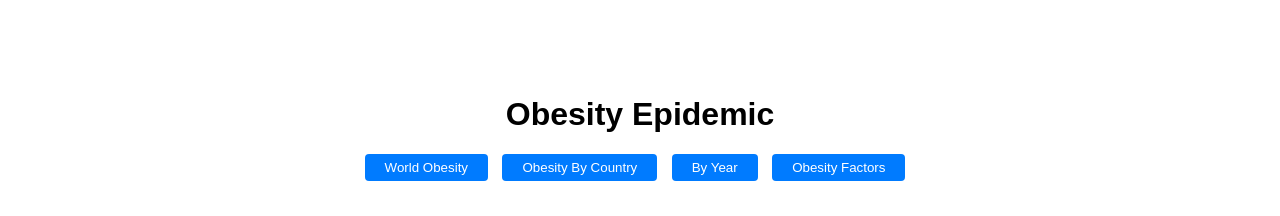
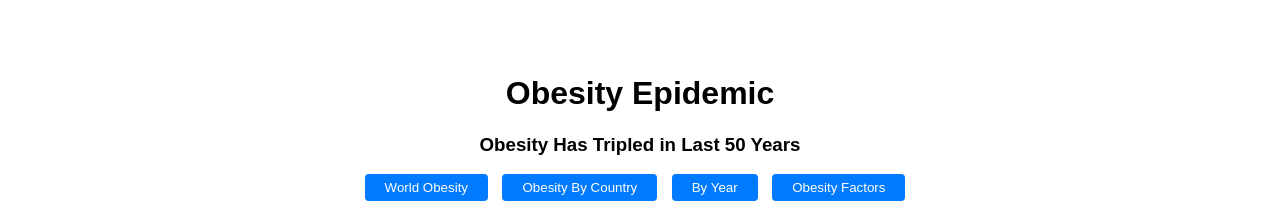
Before and after one commit to spot-p/NViz, a plain HTML site: page index.html in a window 1280 px wide. Shown: the top 216 px of the page. Drawn offline with nearby package versions, Linux system fonts and the light colour scheme; grey boxes are pictures that could not be loaded.

Commit message:
updated index.html

```diff
--- a/index.html
+++ b/index.html
@@ -163,6 +163,7 @@
     <div class="container">
         <div id="control">
         <h1><strong>Obesity Epidemic</strong></h1>
+        <h3><strong>Obesity Has Tripled in Last 50 Years </strong></h3>
 
 
         <div id="controls">
```
